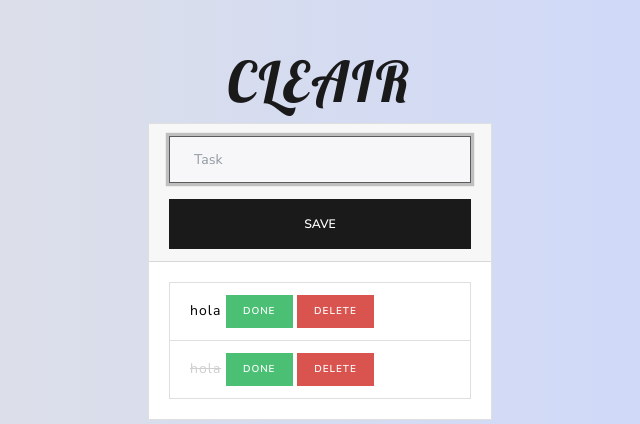
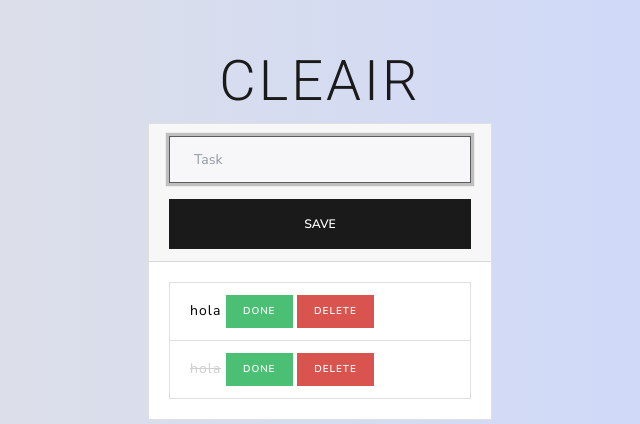
Before and after one commit to alecaserez/c-dios-python, a Flask app: page / in a window 1280 px wide. Shown: the top 424 px of the page, without its empty margins (320-960 px from the left). Run offline with Flask 2, Linux system fonts and the light colour scheme; data comes from the database, SQL or seed files in the repository; some libraries are stand-ins or nearby versions.

Commit message:
fix init

```diff
--- a/src/static/main.css
+++ b/src/static/main.css
@@ -1,12 +1,12 @@
 body {
     background: #C9D6FF;  /* fallback for old browsers */
-background: -webkit-linear-gradient(to right, #E2E2E2, #C9D6FF);  /* Chrome 10-25, Safari 5.1-6 */
-background: linear-gradient(to right, #E2E2E2, #C9D6FF); /* W3C, IE 10+/ Edge, Firefox 16+, Chrome 26+, Opera 12+, Safari 7+ */
-color: #000;
+    background: -webkit-linear-gradient(to right, #E2E2E2, #C9D6FF);  /* Chrome 10-25, Safari 5.1-6 */
+    background: linear-gradient(to right, #E2E2E2, #C9D6FF); /* W3C, IE 10+/ Edge, Firefox 16+, Chrome 26+, Opera 12+, Safari 7+ */
+    color: #000;
 }
 
 .title {
-    font-family: 'Lobster', cursive;
+    font-family: 'Roboto';
 }
 
 .done {
--- a/src/templates/index.html
+++ b/src/templates/index.html
@@ -9,7 +9,9 @@
     <!-- BOOTSTRAP 4 -->
     <link rel="stylesheet" href="https://stackpath.bootstrapcdn.com/bootswatch/4.3.1/lux/bootstrap.min.css">
     <!-- FONTS -->
-    <link href="https://fonts.googleapis.com/css?family=Lobster&display=swap" rel="stylesheet">
+    <link href="<link rel="preconnect" href="https://fonts.gstatic.com">
+    <link rel="preconnect" href="https://fonts.gstatic.com">
+    <link href="https://fonts.googleapis.com/css2?family=Roboto:wght@300;500;900&display=swap" rel="stylesheet">
     <!-- MAIN CSS -->
     <link rel="stylesheet" href="{{url_for('static', filename='main.css')}}">
 </head>
```
